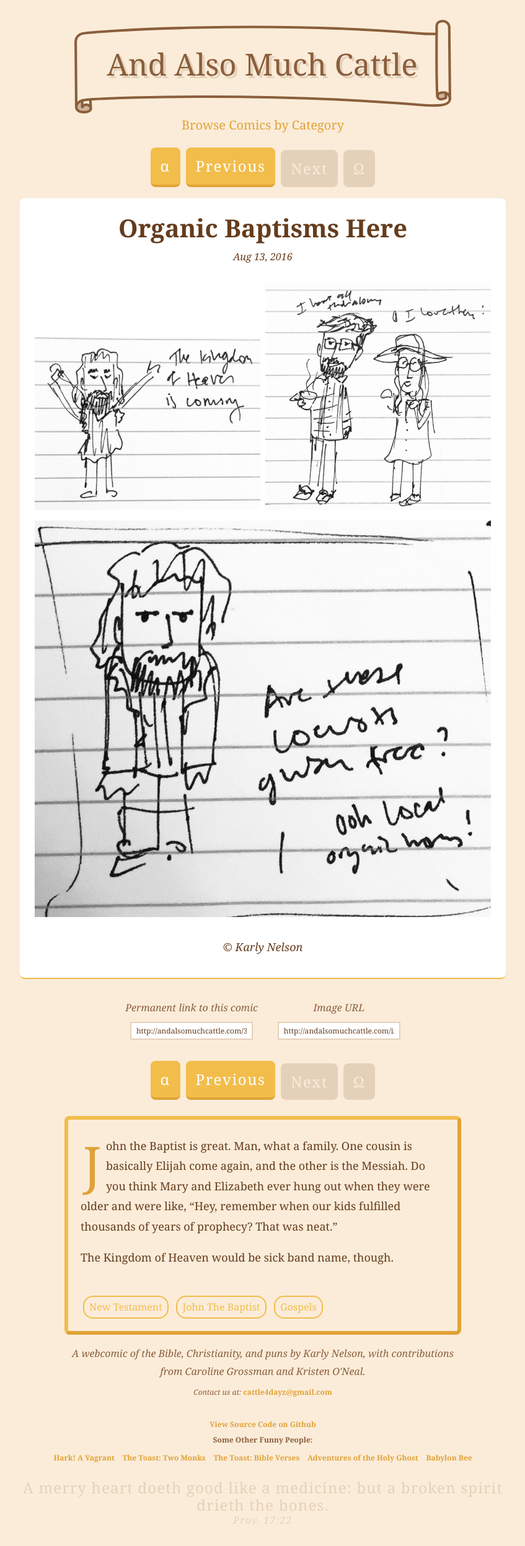
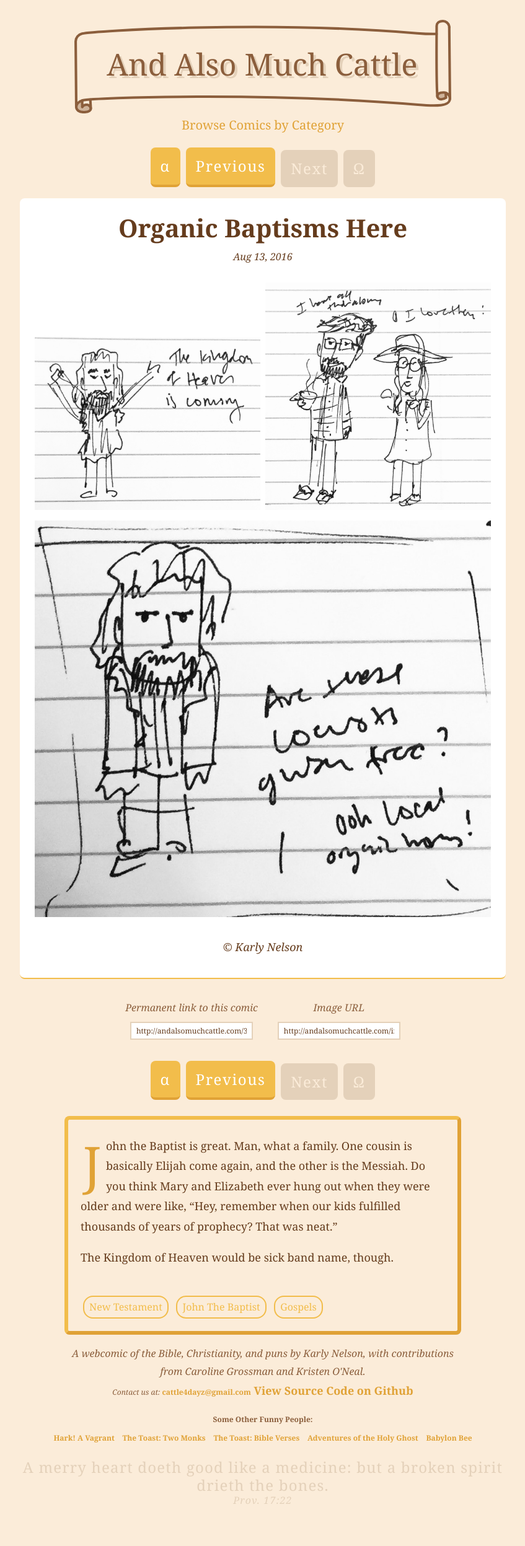
Before and after one commit to karlyanelson/andalsomuchcattle, a Jekyll site: the page built from index.html, in a window 1280 px wide. Shown: the whole page at 62% size, without its empty margins (216-1063 px from the left). Built offline with Jekyll 4.4.1, drawn with Linux system fonts in a browser that asks for light colours; some web fonts are replaced; the list of posts is cut into pages by our own code; comment, search, counter and statistics services are not loaded; after the commit the page ends 2463 px from its top, so only the background shows below that.

Commit message:
moved github link

```diff
--- a/_includes/footer.html
+++ b/_includes/footer.html
@@ -4,9 +4,9 @@
   </div>
   <div class="footer-contact">
     <span>Contact us at: </span><a class="email" href="mailto:{{ site.email }}">{{ site.email }}</a>
+    <a class="link" href="https://github.com/karlyanelson/andalsomuchcattle">View Source Code on Github</a>
   </div>
   <div class="footer-links">
-    <a href="https://github.com/karlyanelson/andalsomuchcattle">View Source Code on Github</a>
     <h6>Some Other Funny People:</h6>
     <ul>
       <li><a href="http://www.harkavagrant.com" target="_blank">Hark! A Vagrant</a></li>
```
